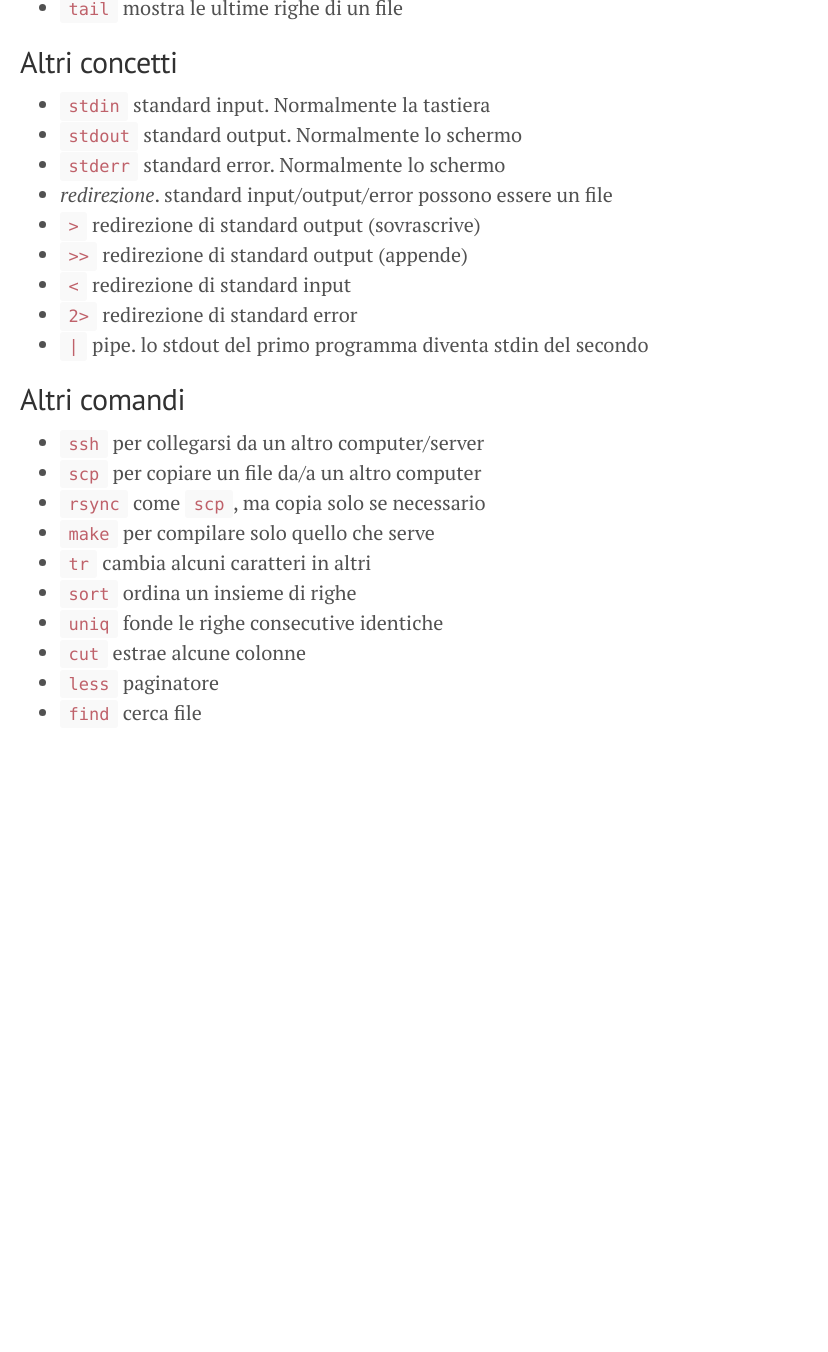
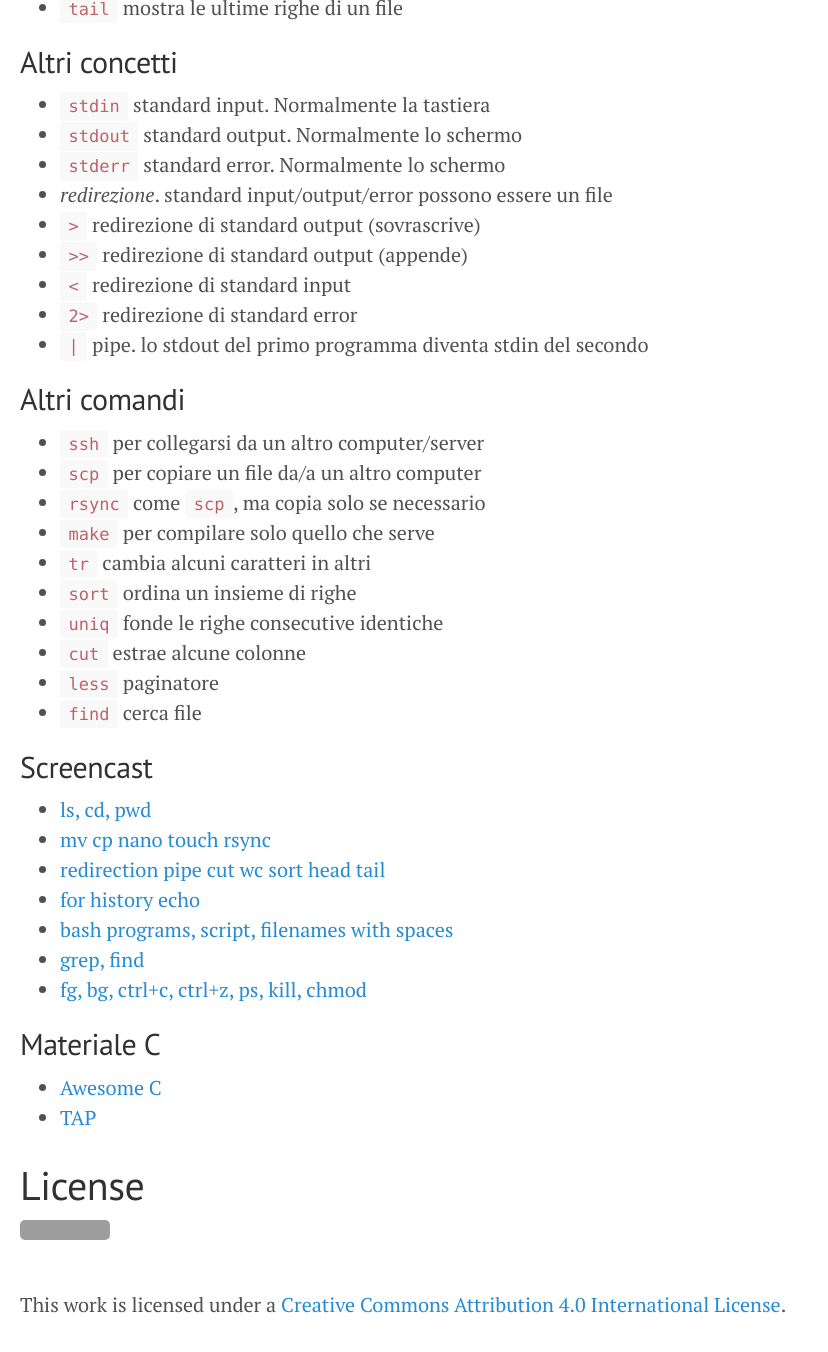
Before and after one commit to bioinformatica-corso/lezioni, a Jekyll site: the page built from docs/comandi-unix.md, in a window 1280 px wide and 1400 px high, scrolled down 689 px. Shown: the top 1352 px of the window, without its empty margins (0-828 px from the left). Built offline with Jekyll 4.4.1, drawn with Linux system fonts in a browser that asks for light colours; our own code applies the rules of GitHub Pages for plain Markdown files; before the commit the page ends 1497 px from its top, so only the background shows below that; grey boxes are pictures that could not be loaded.

Commit message:
add link to screencast

```diff
--- a/docs/comandi-unix.md
+++ b/docs/comandi-unix.md
@@ -45,3 +45,23 @@
 *  `cut` estrae alcune colonne
 *  `less` paginatore
 *  `find` cerca file
+
+## Screencast
+
+* [ls, cd, pwd](https://asciinema.org/a/197295)
+* [mv cp nano touch rsync](https://asciinema.org/a/197355)
+* [redirection pipe cut wc sort head tail](https://asciinema.org/a/197358)
+* [for history echo](https://asciinema.org/a/197360)
+* [bash programs, script, filenames with spaces](https://asciinema.org/a/197363)
+* [grep, find](https://asciinema.org/a/197364)
+* [fg, bg, ctrl+c, ctrl+z, ps, kill, chmod](https://asciinema.org/a/197590)
+
+## Materiale C
+
+ *  [Awesome C](https://notabug.org/koz.ross/awesome-c)
+ *  [TAP](https://www.eyrie.org/~eagle/software/c-tap-harness/)
+
+# License
+
+
+<a rel="license" href="http://creativecommons.org/licenses/by/4.0/"><img alt="Creative Commons License" style="border-width:0" src="https://i.creativecommons.org/l/by/4.0/88x31.png" /></a><br />This work is licensed under a <a rel="license" href="http://creativecommons.org/licenses/by/4.0/">Creative Commons Attribution 4.0 International License</a>.
```
